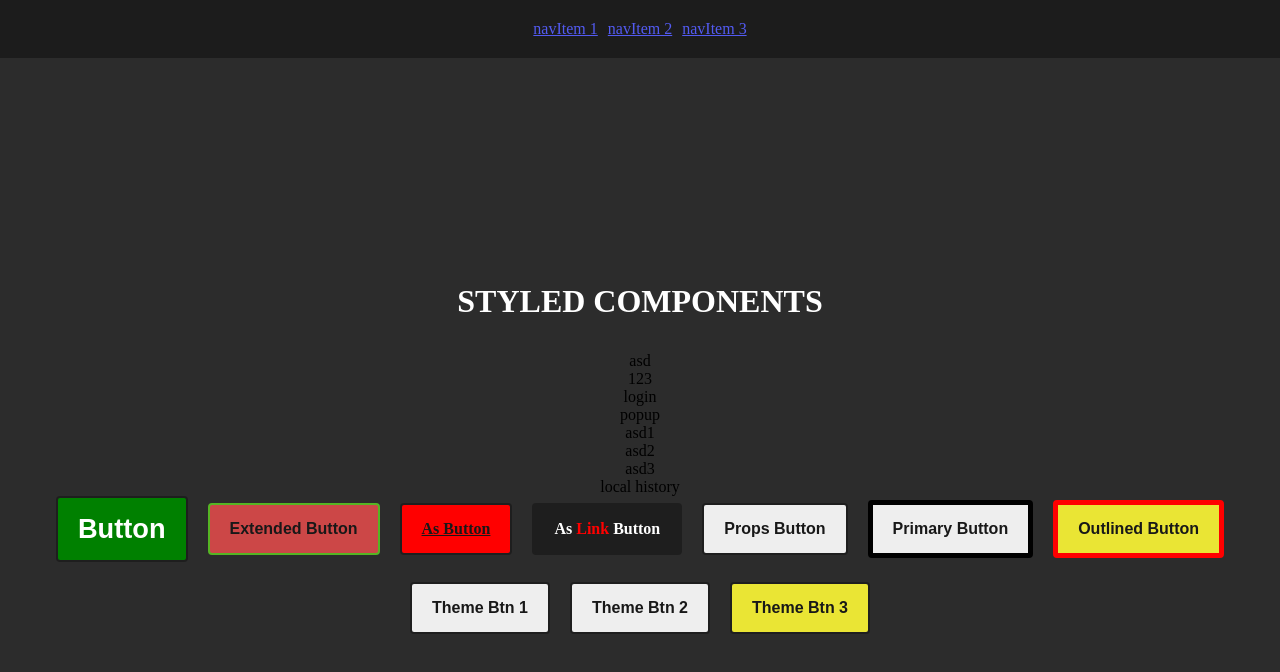
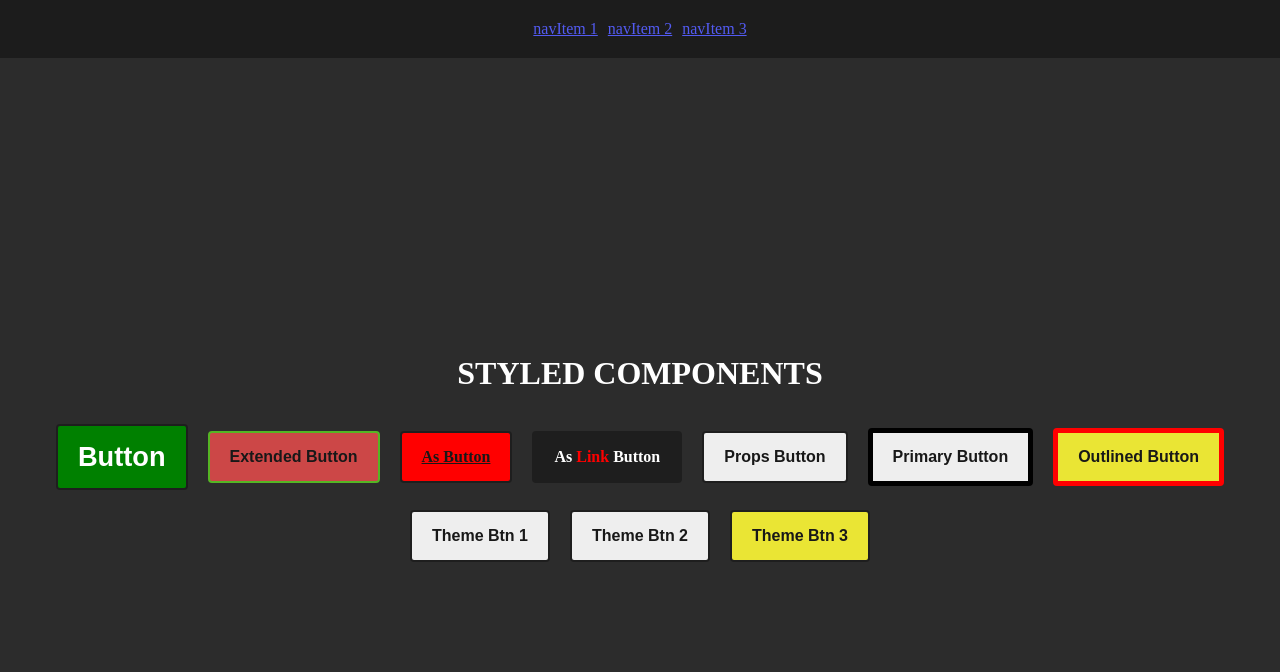
Before and after one commit to OverTheTop404/1_month_htmlcss, a React (Vite) app: page / in a window 1280 px wide. Shown: the top 672 px of the page. Built offline with nearby package versions, Linux system fonts and the light colour scheme.

Commit message:
try commit

```diff
--- a/src/App.tsx
+++ b/src/App.tsx
@@ -27,14 +27,6 @@ function App() {
       </Menu>
       <StyledSection>
         <StyledH1>Styled Components</StyledH1>
-        <span>asd</span>
-        <span>123</span>
-        <span>login</span>
-        <span>popup</span>
-        <p>asd1</p>
-        <p>asd2</p>
-        <p>asd3</p>
-        <p>local history</p>
         <BoxBtn>
           <StyledBtn color={"white"} background={"green"} size={"1.7rem"}>
             Button
```
